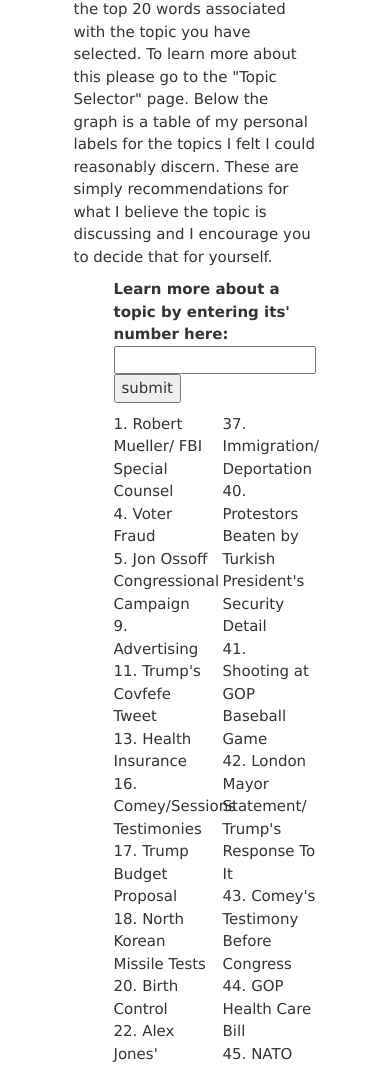
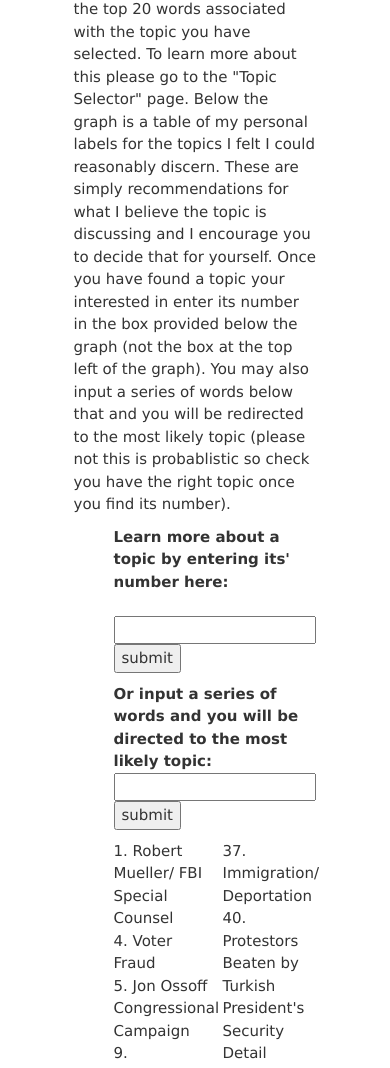
Before and after one commit to Adin-Alihodzic/news_analysis, a Flask app: template web_app/templates/home.html in a window 390 px wide. Shown: the part 1398-2466 px from the top of the page. Run offline with Flask 2, Linux system fonts and the light colour scheme; the template is opened without the code that fills it, so the values that code supplies are empty; parts of the project's set-up code (start-up, migrations or seed data) failed here and were passed over; some libraries are stand-ins or nearby versions.

Commit message:
fix for phone

```diff
--- a/web_app/app.py
+++ b/web_app/app.py
@@ -344,7 +344,7 @@
 # graphs page
 @app.route('/graphs')
 def graphs():
-    with open('../pickles/lda_model.pkl', 'rb') as f:
+    with open('../pickles/lda_model_'+identifier+'.pkl', 'rb') as f:
         lda_model = pickle.load(f)
     vis_plot = codecs.open("static/img/pyLDAvis_graphs/pyLDAvis_"+identifier+".html", 'r')
     pyLDAvis_html = vis_plot.read()
@@ -358,14 +358,46 @@
                             pyLDAvis_html=pyLDAvis_html)
     return encode_utf8(html)
 
+@app.route('/predict_graphs', methods=['POST','GET'])
+def predict_graphs():
+    if request.method == 'POST':
+        sentence = str(request.form['sentence'])
+
+        with open('../pickles/lda_modell_'+identifier+'.pkl', 'rb') as f:
+            lda_model = pickle.load(f)
+
+        article_bow = lda_model.id2word.doc2bow(topic_texts[0])
+        article_topics = lda_model[article_bow]
+
+
 # graphs page
 @app.route('/graphs_input', methods=['POST','GET'])
 def graphs_input():
     if request.method == 'POST':
-        topic = int(request.form['topic'])
-        # return render_template('graphs.html', plot='bokeh_plots/topic'+str(selectedValue)+'.html')
+        topic = request.form['topic']
+        sentence = request.form['sentence']
+
+        if sentence != None:
+            sentence = str(sentence)
+            with open('../pickles/lda_model_'+identifier+'.pkl', 'rb') as f:
+                lda_model = pickle.load(f)
+
+            bow = lda_model.id2word.doc2bow(sentence.split(' '))
+            topics = lda_model[bow]
+
+            topic = 0
+            prob = 0
+            for topic_and_prob in topics:
+                temp_topic = topic_and_prob[0]
+                temp_prob = topic_and_prob[1]
+                if temp_prob > prob:
+                    topic = temp_topic
+                    prob = temp_prob
+            topic += 1
+        else:
+            topic = int(topic)
+
         script, div = get_components(topic=topic)
-    # return render_template('graphs.html', plot='./bokeh_plots/topic0.html')
 
         with open('../pickles/topic_dict_'+identifier+'.pkl', 'rb') as f:
             topic_dict = pickle.load(f)
--- a/web_app/templates/graphs.html
+++ b/web_app/templates/graphs.html
@@ -57,7 +57,11 @@
 
     <form action = "/graphs_input" method="POST" >
         <ul >
-            <strong>Input a Topic from above to see more information: </strong><input name="topic" type ="number" />
+            <strong>Learn more about a topic by entering its' number here: </strong> &emsp; &emsp;&emsp;&emsp;&emsp;&emsp;&emsp;&emsp;&emsp;<input name="topic" type ="number" />
+            <input type ="submit" value="submit" /> </li>
+        </ul>
+        <ul >
+            <strong>Or input a series of words and you will be directed to the most likely topic: </strong><input name="sentence" type ="string" />
             <input type ="submit" value="submit" /> </li>
         </ul>
     </form>
--- a/web_app/templates/graphs_input.html
+++ b/web_app/templates/graphs_input.html
@@ -57,7 +57,7 @@
         <h1 align="center"><strong>Topic {{ topic_num }}</strong></h1>
         <p>
           This page is dedicated to Topic {{ topic_num }}. I have decided not to label these topics in an attempt to be as subjective as possible.
-          I leave it up to you to decide what this topic is about.
+          I leave it up to you to decide what this topic is about. If you want to see the most common words related to this topic please look at the word cloud.
           Below are several plots and images, such as an interactive plot and a word cloud, to help you with that as well as show you how news sites and articles discuss this topic.
         </p>
 
--- a/web_app/templates/home.html
+++ b/web_app/templates/home.html
@@ -99,13 +99,19 @@
         The right side shows you the top 20 words associated with the topic you have selected. To learn more about this please go to the "Topic Selector" page.
         Below the graph is a table of my personal labels for the topics I felt I could reasonably discern.
         These are simply recommendations for what I believe the topic is discussing and I encourage you to decide that for yourself.
+        Once you have found a topic your interested in enter its number in the box provided below the graph (not the box at the top left of the graph).
+        You may also input a series of words below that and you will be redirected to the most likely topic (please not this is probablistic so check you have the right topic once you find its number).
       </p>
 
       {{ pyLDAvis_html | safe }}
 
       <form action = "/graphs_input" method="POST" >
           <ul >
-              <strong>Learn more about a topic by entering its' number here: </strong><input name="topic" type ="number" />
+              <strong>Learn more about a topic by entering its' number here: </strong> &emsp; &emsp;&emsp;&emsp;&emsp;&emsp;&emsp;&emsp;&emsp;&emsp;<input name="topic" type ="number" />
+              <input type ="submit" value="submit" /> </li>
+          </ul>
+          <ul >
+              <strong>Or input a series of words and you will be directed to the most likely topic: </strong>&nbsp;&nbsp;<input name="sentence" type ="string" />
               <input type ="submit" value="submit" /> </li>
           </ul>
       </form>
@@ -203,7 +209,7 @@
       <p>
         Below is a bar chart of the positive score (blue) for each article going up and the negative score (red) going down.
         These scores were found by summing the positive together and summing the negative scores together for each sentiment word in an article for this topic.
-        The sentiment words were determined while preprocessing the data and that process is discussed further at my <a href="https://github.com/iamianM/news_analysis">github</a>.
+        The sentiment words were determined while preprocessing the data and that process is discussed further at <a href="https://github.com/iamianM/news_analysis">www.github.com/iamianM/news_analysis</a>.
       </p>
 
       <img src="../static/img/pos_neg_plots/pos_neg_by_site_plot_by_topic30_2017-06-18_55_topics_400_passes.png" class="img-responsive" alt="Cinque Terre" width="1200" height="800">
```
Also changed, not shown: web_app/flask_app.py (+23 -3 lines).
